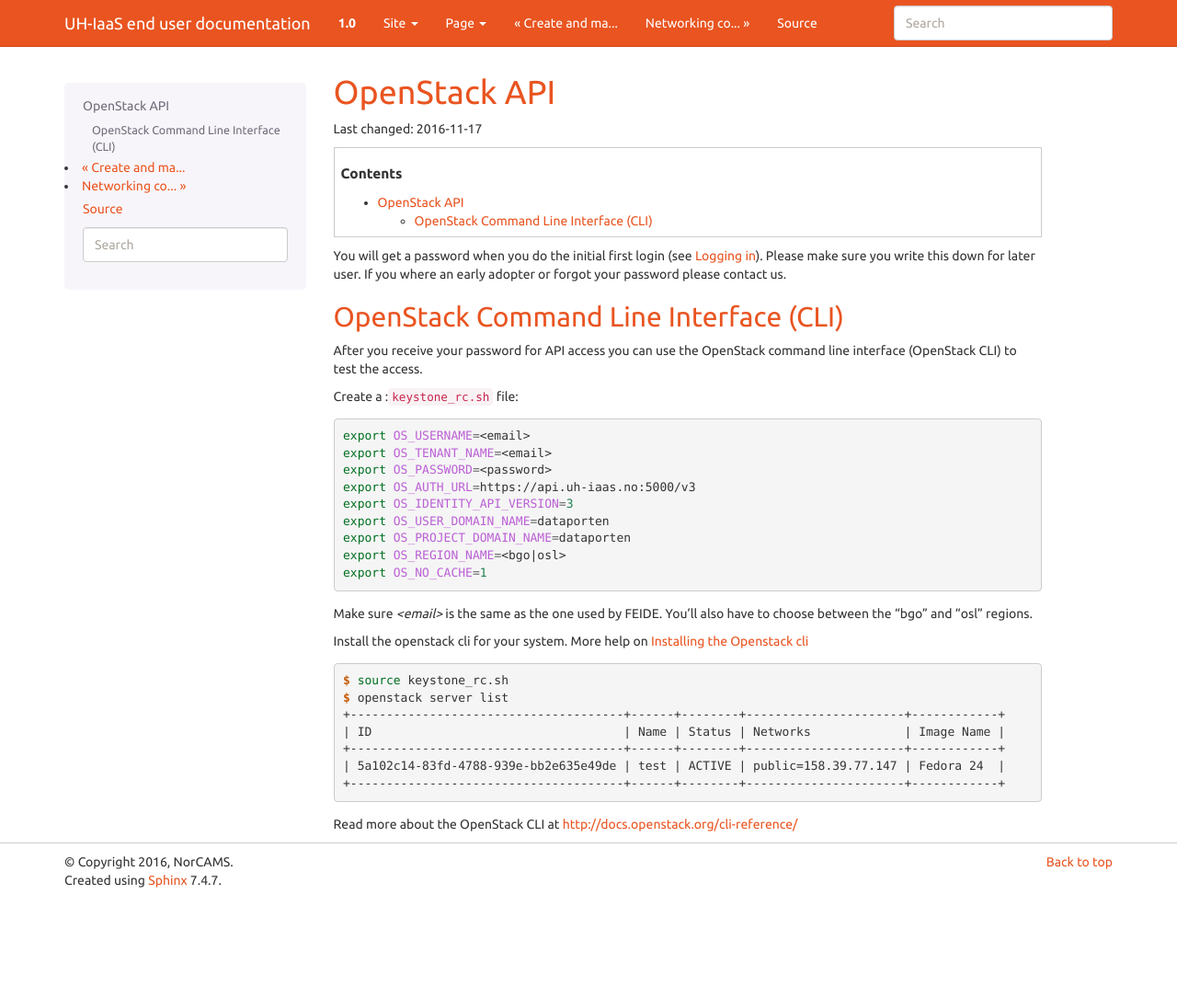
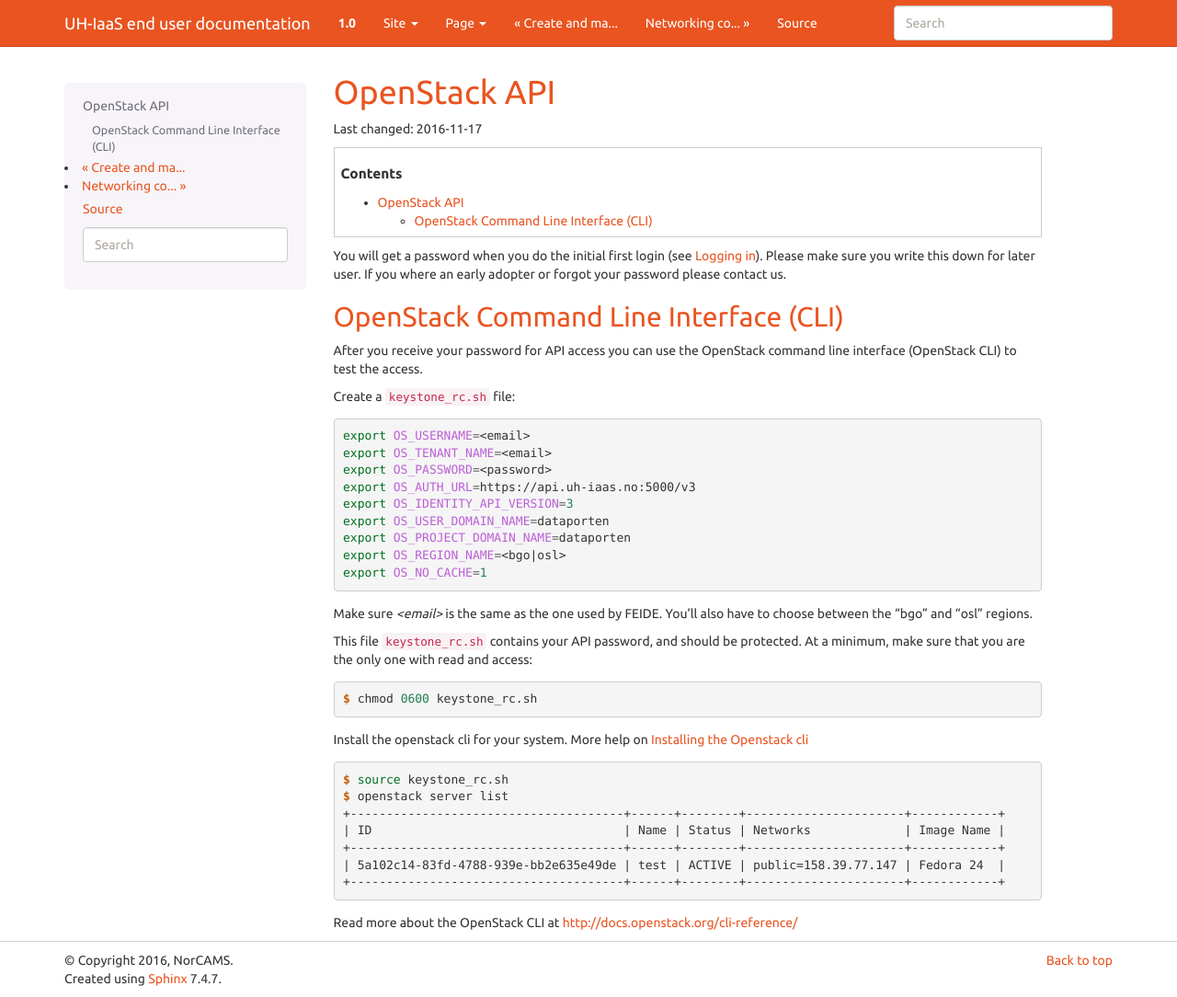
Before and after one commit to norcams/docs-enduser, a Sphinx documentation site: the page built from docs/api.rst, in a window 1280 px wide and 1084 px high. Shown: the whole window at 92% size. Built offline with Sphinx 7.4.7, drawn with Linux system fonts in a browser that asks for light colours.

Commit message:
chmod api file

```diff
--- a/docs/api.rst
+++ b/docs/api.rst
@@ -17,7 +17,7 @@ OpenStack Command Line Interface (CLI)
 After you receive your password for API access you can use the OpenStack
 command line interface (OpenStack CLI) to test the access.
 
-Create a ::file:`keystone_rc.sh` file:
+Create a :file:`keystone_rc.sh` file:
 
 .. code-block:: bash
 
@@ -34,6 +34,14 @@ Create a ::file:`keystone_rc.sh` file:
 Make sure *<email>* is the same as the one used by FEIDE. You'll also
 have to choose between the "bgo" and "osl" regions.
 
+This file :file:`keystone_rc.sh` contains your API password, and
+should be protected. At a minimum, make sure that you are the only one
+with read and access:
+
+.. code-block:: console
+
+  $ chmod 0600 keystone_rc.sh
+
 Install the openstack cli for your system. More help on `Installing the Openstack cli
 <http://docs.openstack.org/cli-reference/common/cli_install_openstack_command_line_clients.html>`_
 
```
